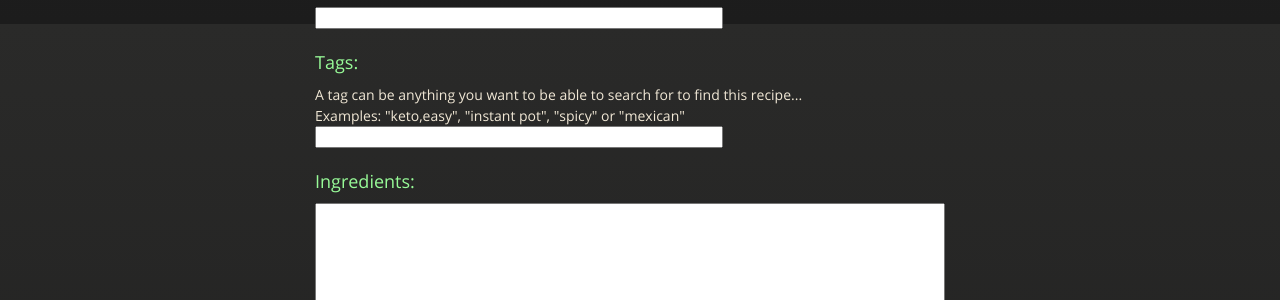
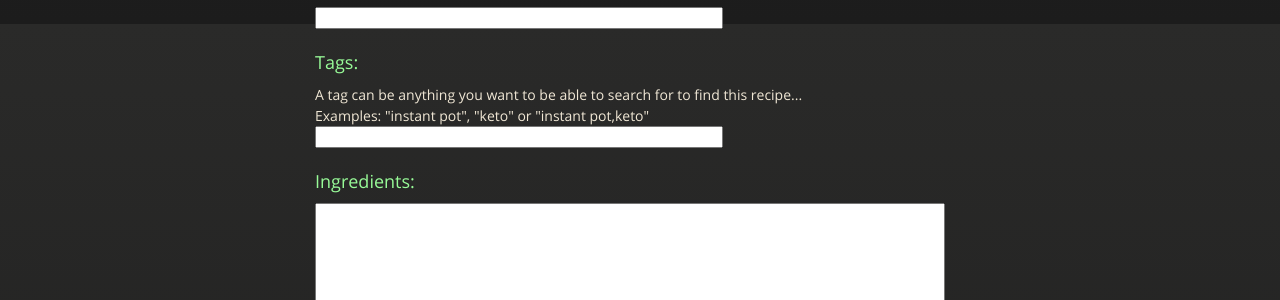
Before and after one commit to cmwillett/TheDigitalCookbook, a Jekyll site: the page built from Contact/SubmitRecipe.md, in a window 1280 px wide. Shown: the part 876-1176 px from the top of the page. Built offline with Jekyll 4.4.1, drawn with Linux system fonts in a browser that asks for light colours; nearby versions of some CDN libraries; a script that is not in the unit is left out.

Commit message:
messing with tags

```diff
--- a/Contact/SubmitRecipe.md
+++ b/Contact/SubmitRecipe.md
@@ -29,7 +29,7 @@ tags: submit,recipe,new
       <input type="text" style="width: 400px;" name="VideoUrl"><br/><br/>
       <b><h3>Tags:</h3></b>
       A tag can be anything you want to be able to search for to find this recipe...<br/>
-      Examples:  "keto,easy", "instant pot", "spicy" or "mexican"<br/>
+      Examples:  "instant pot", "keto" or "instant pot,keto"<br/>
       <input type="text" style="width: 400px;" name="tags"><br/><br/>
       <b><h3>Ingredients:</h3></b>
       <textarea rows="15" cols="75" name="Ingredients"></textarea><br/><br/>
```
